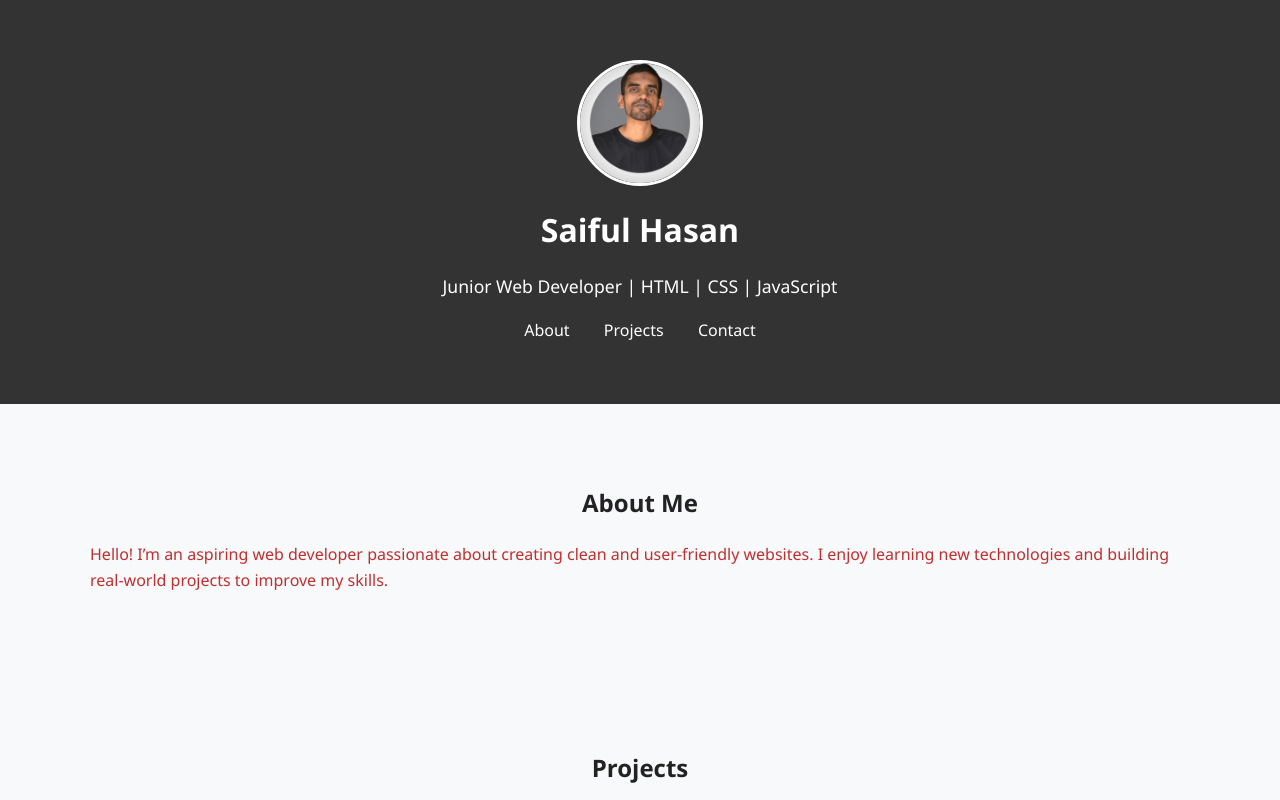
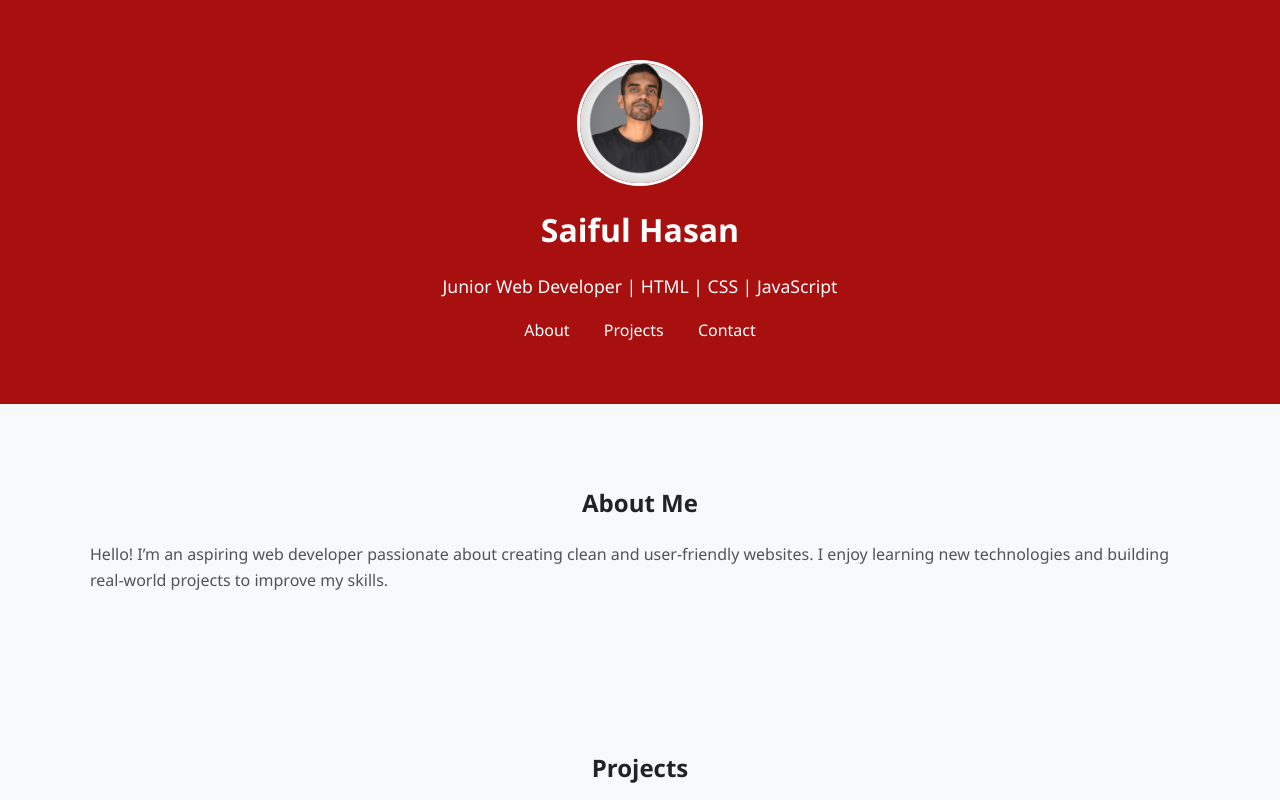
Before and after one commit to saifulhasanhere/Beginner-portfolio, a plain HTML site: page index.html in a window 1280 px wide. Shown: the top 800 px of the page. Drawn offline with Linux system fonts and the light colour scheme.

Commit message:
Add files via upload

```diff
--- a/style.css
+++ b/style.css
@@ -4,7 +4,7 @@ body {
   margin: 0;
   padding: 0;
   background: #f8f9fa;
-  color: #c02f2f;
+  color: #535353;
   line-height: 1.6;
 }
 
@@ -18,7 +18,7 @@ body {
 
 /* Header */
 header {
-  background: #333;
+  background: #a80f0f;
   color: #fff;
   text-align: center;
   padding: 40px 20px;
```
